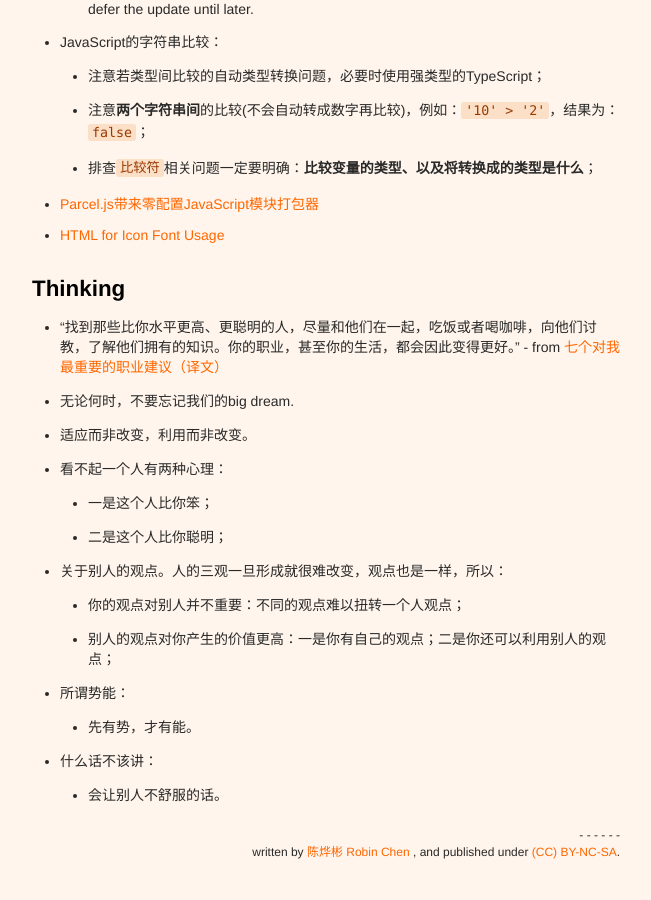
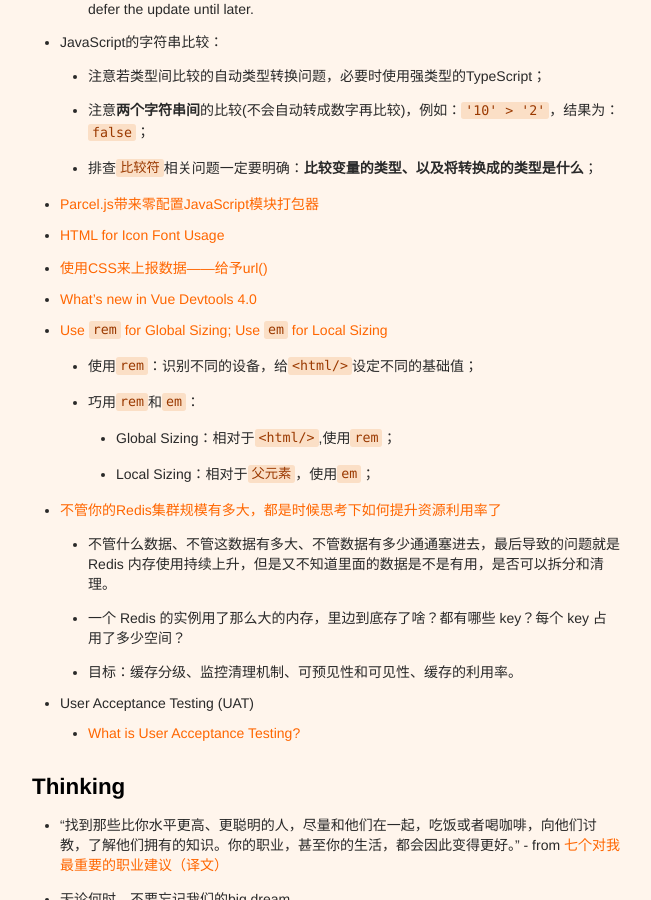
Before and after one commit to xianyuxmu/xianyuxmu.github.io, a Jekyll site: the page built from _posts/2018-01-02-monthly-reading.md, in a window 1280 px wide and 900 px high, scrolled down 4211 px. Shown: the whole window, without its empty margins (314-965 px from the left). Built offline with Jekyll 4.4.1, drawn with Linux system fonts in a browser that asks for light colours; comment, search, counter and statistics services are not loaded.

Commit message:
Reading of Birthday

```diff
--- a/_posts/2018-01-02-monthly-reading.md
+++ b/_posts/2018-01-02-monthly-reading.md
@@ -148,6 +148,19 @@ from [如何理解Vue.js的组件中的slot?](https://segmentfault.com/q/1010000
 	- 排查`比较符`相关问题一定要明确：**比较变量的类型、以及将转换成的类型是什么**；
 - [Parcel.js带来零配置JavaScript模块打包器](http://www.infoq.com/cn/news/2018/01/parceljs-zero-config-module-bund)
 - [HTML for Icon Font Usage](https://css-tricks.com/html-for-icon-font-usage/)
+- [使用CSS来上报数据——给予url()](https://github.com/jbtronics/CrookedStyleSheets/blob/master/docs/README.zh.md)
+- [What’s new in Vue Devtools 4.0](https://medium.com/the-vue-point/whats-new-in-vue-devtools-4-0-9361e75e05d0)
+- [Use `rem` for Global Sizing; Use `em` for Local Sizing](https://css-tricks.com/rem-global-em-local/)
+	- 使用`rem`：识别不同的设备，给`<html/>`设定不同的基础值；
+	- 巧用`rem`和`em`：
+		- Global Sizing：相对于`<html/>`,使用`rem`；
+		- Local Sizing：相对于`父元素`，使用`em`；
+- [不管你的Redis集群规模有多大，都是时候思考下如何提升资源利用率了](https://mp.weixin.qq.com/s?__biz=MzIwMzg1ODcwMw==&mid=2247487375&idx=1&sn=07f44efab38ac0cb37fe4cf9890f0cb3)
+	- 不管什么数据、不管这数据有多大、不管数据有多少通通塞进去，最后导致的问题就是 Redis 内存使用持续上升，但是又不知道里面的数据是不是有用，是否可以拆分和清理。
+	- 一个 Redis 的实例用了那么大的内存，里边到底存了啥？都有哪些 key？每个 key 占用了多少空间？
+	- 目标：缓存分级、监控清理机制、可预见性和可见性、缓存的利用率。
+- User Acceptance Testing (UAT)
+	- [What is User Acceptance Testing?](https://blog.testlodge.com/what-is-user-acceptance-testing/)
 
 
 ## Thinking
```
